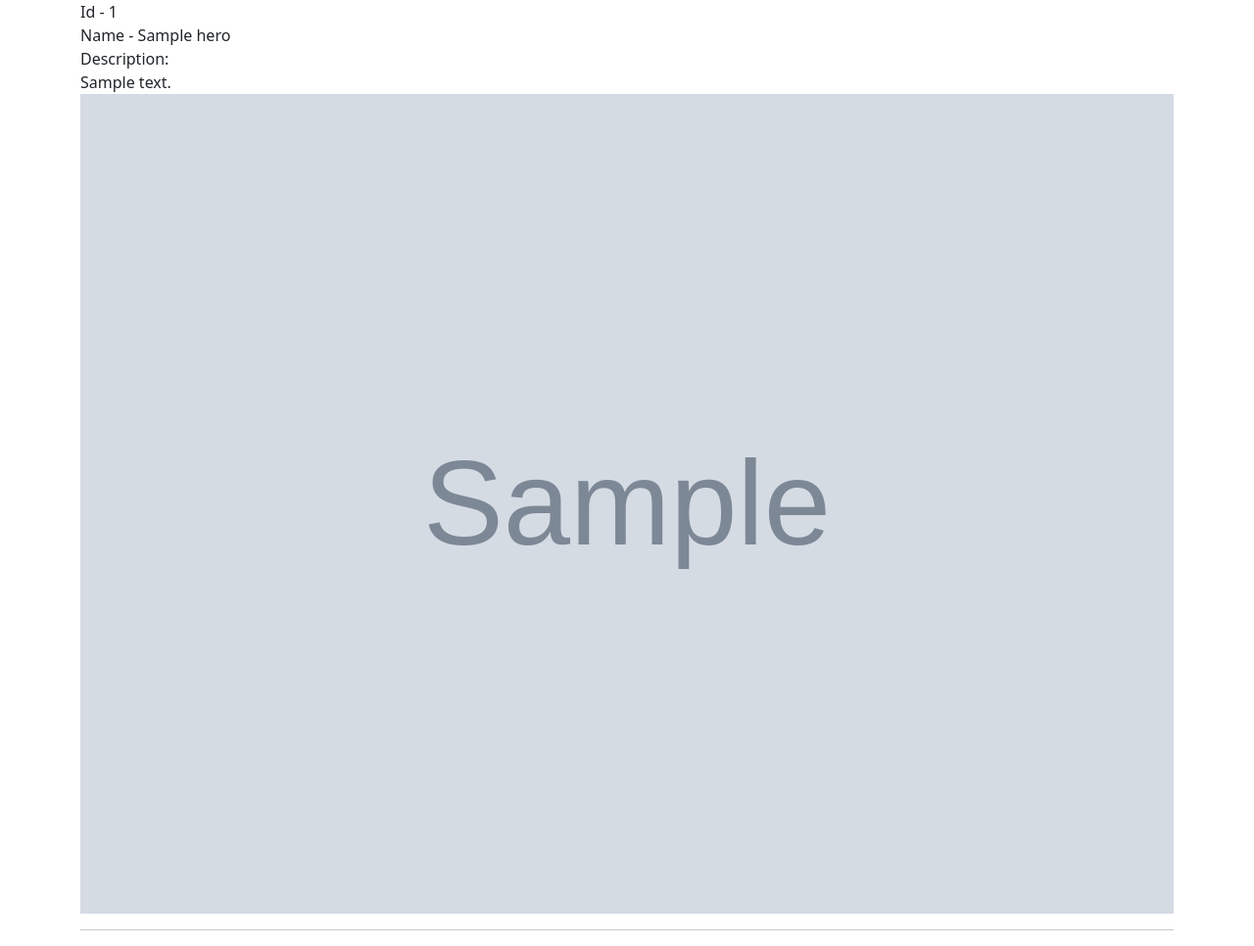
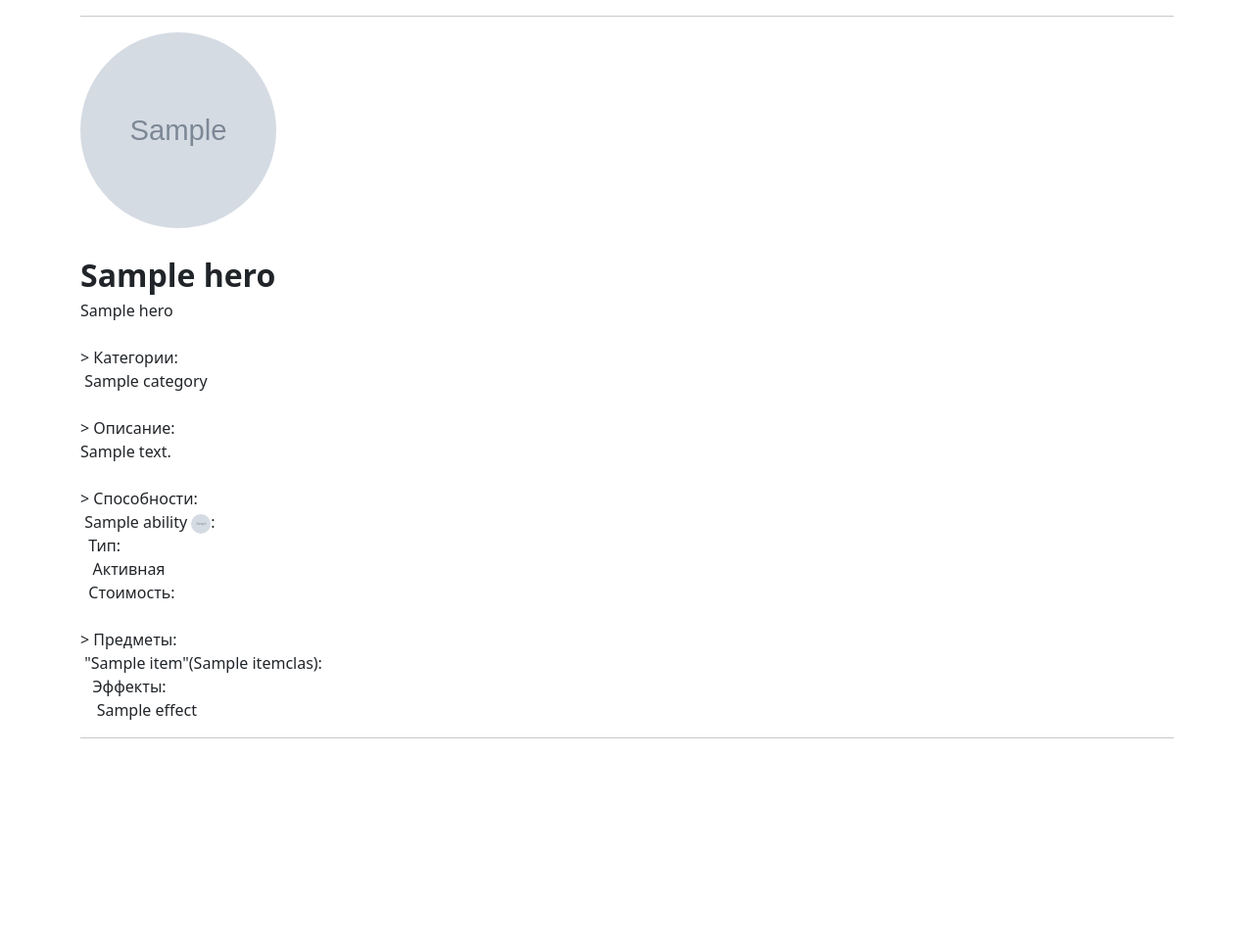
Before and after one commit to ImCocos/RightSite, a Django app: page /heroes/ in a window 1280 px wide. Shown: the whole page at 98% size. After the commit the page ends 754 px from the top, so only its background shows below. Run offline with Django 4.2, Linux system fonts and the light colour scheme; tables that the repository leaves empty hold one stand-in row (values such as "Sample post"); grey boxes marked "Sample" are stand-in pictures; some libraries are stand-ins or nearby versions.

Commit message:
styles flex + css + models fixes

```diff
--- a/lores/models.py
+++ b/lores/models.py
@@ -50,7 +50,7 @@ class Cost(models.Model):
     unit = models.ForeignKey(Unit, on_delete=models.SET_NULL, null=True)
 
     def __str__(self):
-        return f'{self.__class__.__name__}-{self.name}'
+        return f'{self.__class__.__name__}-{self.cost}-{self.unit.name}'
 
 
 class Ability(models.Model):
@@ -86,11 +86,12 @@ class Item(models.Model):
 
 
 class Hero(models.Model):
-    category = models.ForeignKey(Category, on_delete=models.SET_NULL, null=True, blank=True)
+    categories = models.ManyToManyField(Category, blank=True)
     name = models.CharField(max_length=250)
     description = models.TextField(default='Without description')
     abilities = models.ManyToManyField(Ability, blank=True)
     photo = models.ImageField(upload_to='images/heroes/', blank=True, null=True)
+    items = models.ManyToManyField(Item, blank=True)
 
     def __str__(self):
         return f'{self.__class__.__name__}-{self.name}'
--- a/lores/serializers.py
+++ b/lores/serializers.py
@@ -4,11 +4,56 @@ from django.core.serializers import serialize
 
 
 class PageObjectSerializer(serializers.ModelSerializer):
-    """
-    the serializator that returns json data with all fields
-    """
     class Meta:
         model = PageObject
+        fields = '__all__'
+
+
+class EffectSerializer(serializers.ModelSerializer):
+    class Meta:
+        model = Effect
+        fields = '__all__'
+
+
+class UnitSerializer(serializers.ModelSerializer):
+    class Meta:
+        model = Unit
+        fields = '__all__'
+
+
+class CostSerializer(serializers.ModelSerializer):
+    unit = UnitSerializer()
+
+    class Meta:
+        model = Cost
+        fields = '__all__'
+
+
+class CategorySerializer(serializers.ModelSerializer):
+    class Meta:
+        model = Category
+        fields = '__all__'
+
+
+class ItemClassSerializer(serializers.ModelSerializer):
+    class Meta:
+        model = Category
+        fields = '__all__'
+
+
+class AbilitySerializer(serializers.ModelSerializer):
+    costs = CostSerializer(many=True)
+    class Meta:
+        model = Ability
+        fields = '__all__'
+
+
+class ItemSerializer(serializers.ModelSerializer):
+    item_class = ItemClassSerializer()
+    effects = EffectSerializer(many=True)
+
+    class Meta:
+        model = Item
         fields = '__all__'
 
 
@@ -24,6 +69,11 @@ class StorySerializer(serializers.ModelSerializer):
 
 
 class HeroSerializer(serializers.ModelSerializer):
+    categories = CategorySerializer(many=True)
+    abilities = AbilitySerializer(many=True)
+    items = ItemSerializer(many=True)
+
+
     class Meta:
         model = Hero
         fields = '__all__'
--- a/templates/lores/heroes.html
+++ b/templates/lores/heroes.html
@@ -12,17 +12,51 @@
 {% verbatim %}
 <div class="container" id="all_heroes_app">
 
+
     <div v-for="hero in heroes">
 
-        Id - {{ hero.id }}<br>
-        Name - {{ hero.name }}<br>
-        Description:<br>{{ hero.description }}<br>
+        <hr>
         <div v-if="hero.photo">
-            <img v-bind:src="hero.photo" width="100%" height="100%">
+            <img v-bind:src="hero.photo" width="200px" height="200px" style="border-radius: 50%; object-fit: cover;">
+        </div><br>
+        <b style="font-size: 200%;">{{ hero.name }}</b><br>
+        {{ hero.name }}<br><br>
+
+        > Категории:<br>
+        <div v-for="cat in hero.categories">
+            &nbsp;{{ cat.name }}
+        </div><br>
+
+        > Описание:<br>{{ hero.description }}<br><br>
+
+        > Способности:
+        <div v-for="ab in hero.abilities">
+            &nbsp;{{ ab.name }} <img v-bind:src="ab.photo" width="20px" height="20px" style="border-radius: 50%; object-fit: cover;">:<br>
+            &nbsp;&nbsp;Тип:
+            <div v-if="ab.passive">
+                &nbsp;&nbsp;&nbsp;Пассивная
+            </div>
+            <div v-else>
+                &nbsp;&nbsp;&nbsp;Активная
+            </div>
+            &nbsp;&nbsp;Стоимость:
+            <div v-for="cost in ab.costs">
+                &nbsp;&nbsp;&nbsp;{{ cost.cost }} {{ cost.unit.name }} <img v-bind:src="cost.unit.photo" width="20px" height="20px" style="border-radius: 50%; object-fit: cover;"><br>
+            </div>
+        </div><br>
+
+        > Предметы:<br>
+        <div v-for="item in hero.items">
+            &nbsp;"{{ item.name }}"({{ item.item_class.name }}):<br>
+            &nbsp;&nbsp;&nbsp;Эффекты:
+            <div v-for="ef in item.effects">
+                &nbsp;&nbsp;&nbsp;&nbsp;{{ ef.name }}
+            </div>
         </div>
-        <hr>
 
     </div>
+    <hr>
+
 
 </div>
 {% endverbatim %}
```
Also changed, not shown: lores/migrations/0008_hero_items.py (added), lores/migrations/0009_remove_hero_category_hero_category.py (added), lores/migrations/0010_rename_category_hero_categories.py (added).
